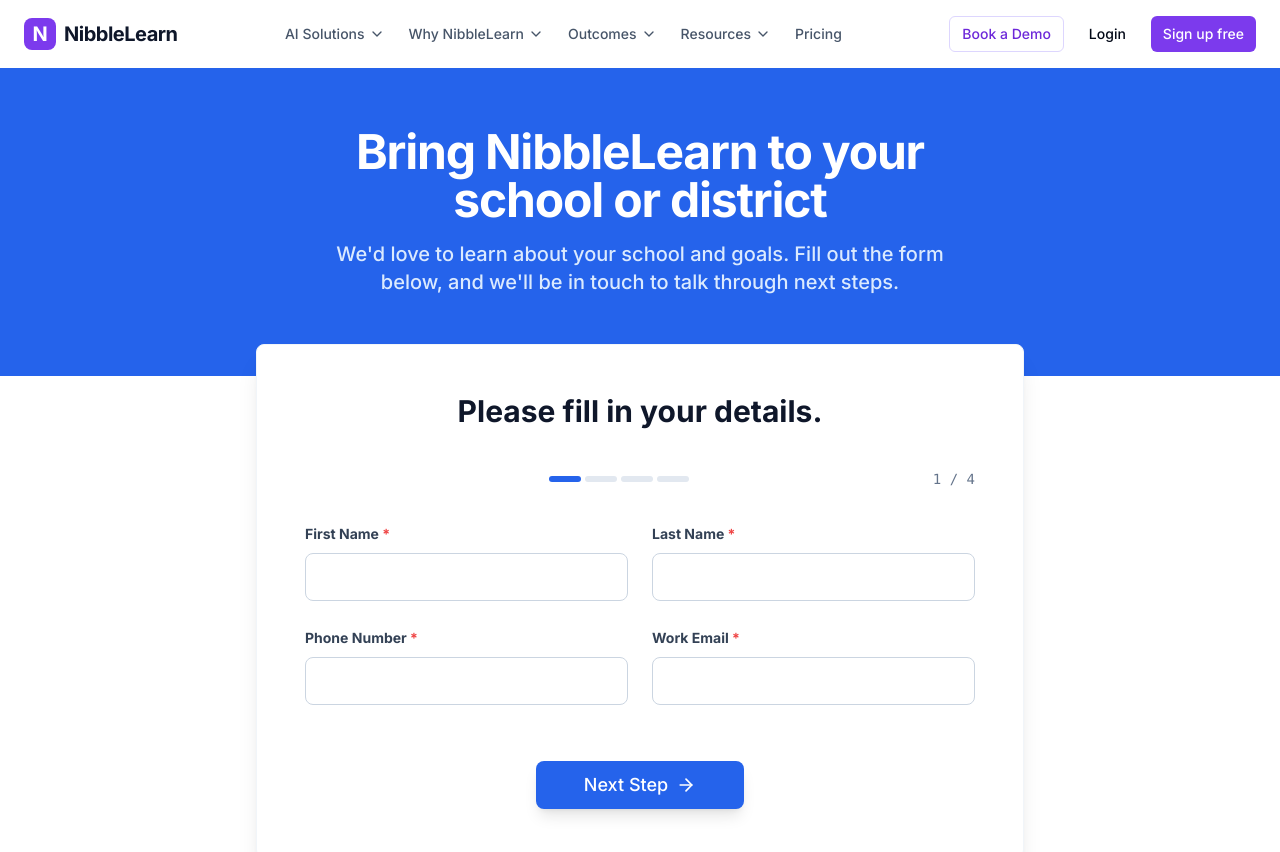
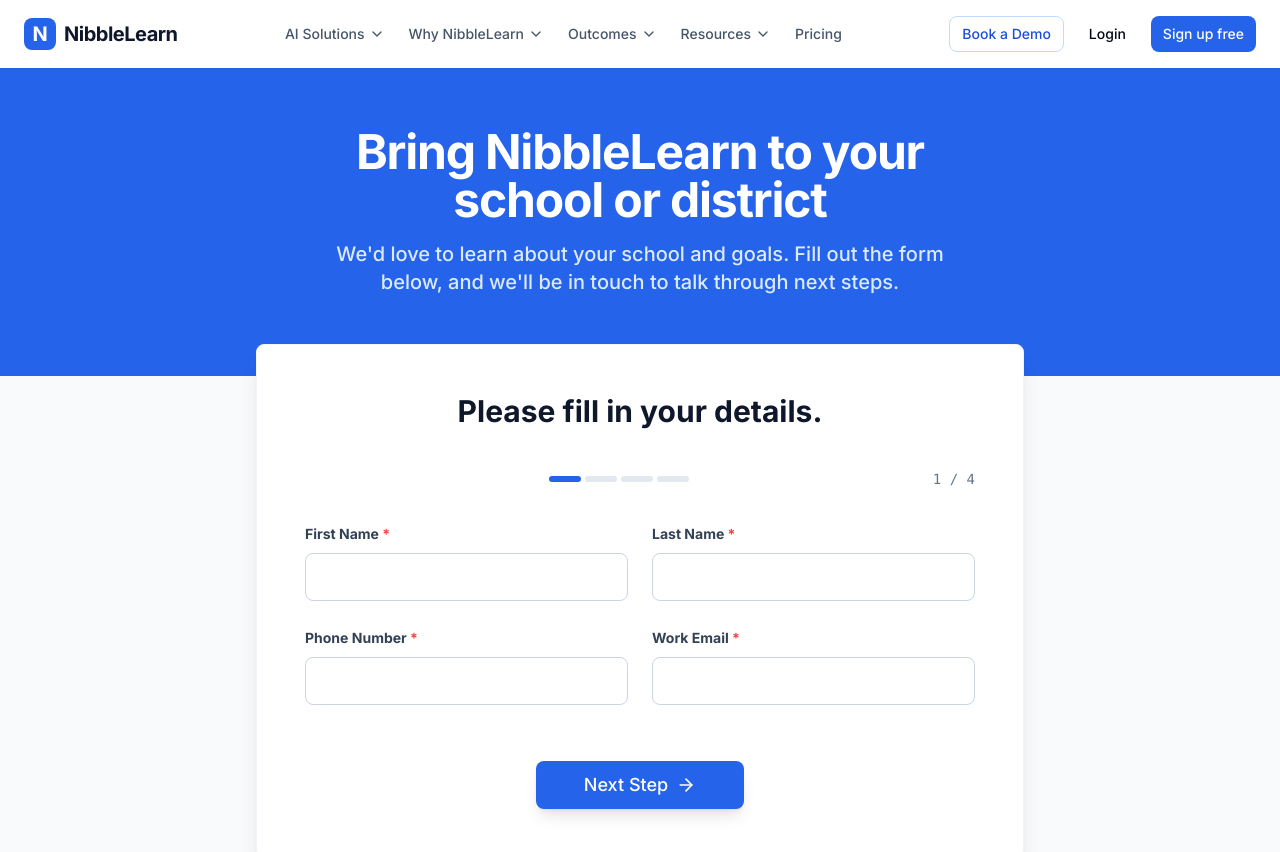
Before and after one commit to CodeCrafter19programmer/nibble-learn, a Next.js app: page /quote-request in a window 1280 px wide. Shown: the top 852 px of the page. Built offline with nearby package versions, Linux system fonts and the light colour scheme.

Commit message:
Implement theme support for Header/Footer and apply Blue/Amber/Violet themes to respective pages

```diff
--- a/src/app/for-schools/page.tsx
+++ b/src/app/for-schools/page.tsx
@@ -9,7 +9,7 @@ import { CTASection } from "@/components/sections/CTASection"
 export default function ForSchoolsPage() {
     return (
         <main className="min-h-screen bg-white">
-            <Header />
+            <Header theme="blue" />
             <SchoolsHero />
             <SchoolsFeatures />
             <div className="bg-slate-50">
@@ -17,7 +17,7 @@ export default function ForSchoolsPage() {
             </div>
             <TestimonialsSection />
             <CTASection />
-            <Footer />
+            <Footer theme="blue" />
         </main>
     )
 }
--- a/src/app/for-students/page.tsx
+++ b/src/app/for-students/page.tsx
@@ -8,7 +8,7 @@ import { ToolsShowcase } from "@/components/sections/ToolsShowcase"
 export default function ForStudentsPage() {
     return (
         <main className="min-h-screen bg-white">
-            <Header />
+            <Header theme="amber" />
             <StudentsHero />
             <StudentSafety />
 
@@ -18,7 +18,7 @@ export default function ForStudentsPage() {
             </div>
 
             <CTASection />
-            <Footer />
+            <Footer theme="amber" />
         </main>
     )
 }
--- a/src/app/for-teachers/page.tsx
+++ b/src/app/for-teachers/page.tsx
@@ -10,14 +10,14 @@ import { CTASection } from "@/components/sections/CTASection"
 export default function ForTeachersPage() {
     return (
         <main className="min-h-screen bg-white">
-            <Header />
+            <Header theme="violet" />
             <TeachersHero />
             <TeachersBenefits />
             <ToolsShowcase />
             <TestimonialsSection />
             <CommunitySection />
             <CTASection />
-            <Footer />
+            <Footer theme="violet" />
         </main>
     )
 }
--- a/src/app/quote-request/page.tsx
+++ b/src/app/quote-request/page.tsx
@@ -49,8 +49,8 @@ export default function QuoteRequestPage() {
     }
 
     return (
-        <div className="min-h-screen flex flex-col bg-white">
-            <Header />
+        <div className="min-h-screen flex flex-col bg-slate-50">
+            <Header theme="blue" />
 
             {/* Hero Section */}
             <section className="bg-blue-600 pt-32 pb-20 px-4 text-center">
@@ -290,7 +290,7 @@ export default function QuoteRequestPage() {
                 </div>
             </main>
 
-            <Footer />
+            <Footer theme="blue" />
         </div>
     )
 }
--- a/src/components/layout/Footer.tsx
+++ b/src/components/layout/Footer.tsx
@@ -1,7 +1,37 @@
 import Link from "next/link"
 import { School, Twitter, Linkedin, Instagram, Facebook, Youtube } from "lucide-react"
+import { cn } from "@/lib/utils"
 
-export function Footer() {
+type Theme = "violet" | "blue" | "amber"
+
+interface FooterProps {
+    theme?: Theme
+}
+
+export function Footer({ theme = "violet" }: FooterProps) {
+    const themeConfig = {
+        violet: {
+            logoBg: "bg-violet-600",
+            hoverText: "hover:text-violet-600",
+            socialHoverBg: "hover:bg-violet-100",
+            socialHoverText: "hover:text-violet-600"
+        },
+        blue: {
+            logoBg: "bg-blue-600",
+            hoverText: "hover:text-blue-600",
+            socialHoverBg: "hover:bg-blue-100",
+            socialHoverText: "hover:text-blue-600"
+        },
+        amber: {
+            logoBg: "bg-amber-500",
+            hoverText: "hover:text-amber-600",
+            socialHoverBg: "hover:bg-amber-100",
+            socialHoverText: "hover:text-amber-600"
+        }
+    }
+
+    const currentTheme = themeConfig[theme]
+
     return (
         <footer className="bg-white border-t border-slate-100 pt-20 pb-10">
             <div className="container mx-auto px-4">
@@ -10,7 +40,7 @@ export function Footer() {
                     {/* Column 1: Brand (Span 2 on desktop) */}
                     <div className="col-span-2 lg:col-span-2">
                         <Link href="/" className="flex items-center gap-2 mb-6">
-                            <div className="w-8 h-8 bg-violet-600 rounded-lg flex items-center justify-center text-white font-bold text-xl">
+                            <div className={cn("w-8 h-8 rounded-lg flex items-center justify-center text-white font-bold text-xl", currentTheme.logoBg)}>
                                 N
                             </div>
                             <span className="font-bold text-xl tracking-tight text-slate-900">
@@ -22,7 +52,7 @@ export function Footer() {
                         </p>
                         <div className="flex gap-4">
                             {[Twitter, Linkedin, Instagram, Facebook, Youtube].map((Icon, i) => (
-                                <a key={i} href="#" className="w-8 h-8 rounded-full bg-slate-100 flex items-center justify-center text-slate-500 hover:bg-violet-100 hover:text-violet-600 transition-colors">
+                                <a key={i} href="#" className={cn("w-8 h-8 rounded-full bg-slate-100 flex items-center justify-center text-slate-500 transition-colors", currentTheme.socialHoverBg, currentTheme.socialHoverText)}>
                                     <Icon className="w-4 h-4" />
                                 </a>
                             ))}
@@ -33,11 +63,11 @@ export function Footer() {
                     <div>
                         <h4 className="font-bold text-slate-900 mb-6">AI Solutions</h4>
                         <ul className="space-y-3">
-                            <li><Link href="/for-schools" className="text-slate-500 hover:text-violet-600 text-sm">For Schools</Link></li>
-                            <li><Link href="/for-teachers" className="text-slate-500 hover:text-violet-600 text-sm">For Teachers</Link></li>
-                            <li><Link href="/for-students" className="text-slate-500 hover:text-violet-600 text-sm">For Students</Link></li>
-                            <li><Link href="/tools" className="text-slate-500 hover:text-violet-600 text-sm">AI Tools</Link></li>
-                            <li><Link href="/pricing" className="text-slate-500 hover:text-violet-600 text-sm">Pricing</Link></li>
+                            <li><Link href="/for-schools" className={cn("text-slate-500 text-sm", currentTheme.hoverText)}>For Schools</Link></li>
+                            <li><Link href="/for-teachers" className={cn("text-slate-500 text-sm", currentTheme.hoverText)}>For Teachers</Link></li>
+                            <li><Link href="/for-students" className={cn("text-slate-500 text-sm", currentTheme.hoverText)}>For Students</Link></li>
+                            <li><Link href="/tools" className={cn("text-slate-500 text-sm", currentTheme.hoverText)}>AI Tools</Link></li>
+                            <li><Link href="/pricing" className={cn("text-slate-500 text-sm", currentTheme.hoverText)}>Pricing</Link></li>
                         </ul>
                     </div>
 
@@ -45,11 +75,11 @@ export function Footer() {
                     <div>
                         <h4 className="font-bold text-slate-900 mb-6">Outcomes</h4>
                         <ul className="space-y-3">
-                            <li><Link href="/for-schools" className="text-slate-500 hover:text-violet-600 text-sm">Privacy & Security</Link></li>
-                            <li><Link href="/for-students" className="text-slate-500 hover:text-violet-600 text-sm">Student Outcomes</Link></li>
-                            <li><Link href="/for-students" className="text-slate-500 hover:text-violet-600 text-sm">AI Literacy</Link></li>
-                            <li><Link href="/for-teachers" className="text-slate-500 hover:text-violet-600 text-sm">Save Time</Link></li>
-                            <li><Link href="/for-schools" className="text-slate-500 hover:text-violet-600 text-sm">AI Policy</Link></li>
+                            <li><Link href="/for-schools" className={cn("text-slate-500 text-sm", currentTheme.hoverText)}>Privacy & Security</Link></li>
+                            <li><Link href="/for-students" className={cn("text-slate-500 text-sm", currentTheme.hoverText)}>Student Outcomes</Link></li>
+                            <li><Link href="/for-students" className={cn("text-slate-500 text-sm", currentTheme.hoverText)}>AI Literacy</Link></li>
+                            <li><Link href="/for-teachers" className={cn("text-slate-500 text-sm", currentTheme.hoverText)}>Save Time</Link></li>
+                            <li><Link href="/for-schools" className={cn("text-slate-500 text-sm", currentTheme.hoverText)}>AI Policy</Link></li>
                         </ul>
                     </div>
 
@@ -57,12 +87,12 @@ export function Footer() {
                     <div>
                         <h4 className="font-bold text-slate-900 mb-6">Resources</h4>
                         <ul className="space-y-3">
-                            <li><Link href="/tools" className="text-slate-500 hover:text-violet-600 text-sm">AI Tools</Link></li>
-                            <li><Link href="/pricing" className="text-slate-500 hover:text-violet-600 text-sm">Pricing</Link></li>
-                            <li><Link href="/for-teachers" className="text-slate-500 hover:text-violet-600 text-sm">Professional Dev</Link></li>
-                            <li><Link href="/login" className="text-slate-500 hover:text-violet-600 text-sm">Login</Link></li>
-                            <li><Link href="/school/dashboard" className="text-slate-500 hover:text-violet-600 text-sm">Admin Dashboard (Demo)</Link></li>
-                            <li><Link href="/signup" className="text-slate-500 hover:text-violet-600 text-sm">Sign Up</Link></li>
+                            <li><Link href="/tools" className={cn("text-slate-500 text-sm", currentTheme.hoverText)}>AI Tools</Link></li>
+                            <li><Link href="/pricing" className={cn("text-slate-500 text-sm", currentTheme.hoverText)}>Pricing</Link></li>
+                            <li><Link href="/for-teachers" className={cn("text-slate-500 text-sm", currentTheme.hoverText)}>Professional Dev</Link></li>
+                            <li><Link href="/login" className={cn("text-slate-500 text-sm", currentTheme.hoverText)}>Login</Link></li>
+                            <li><Link href="/school/dashboard" className={cn("text-slate-500 text-sm", currentTheme.hoverText)}>Admin Dashboard (Demo)</Link></li>
+                            <li><Link href="/signup" className={cn("text-slate-500 text-sm", currentTheme.hoverText)}>Sign Up</Link></li>
                         </ul>
                     </div>
 
@@ -70,11 +100,11 @@ export function Footer() {
                     <div>
                         <h4 className="font-bold text-slate-900 mb-6">Company</h4>
                         <ul className="space-y-3">
-                            <li><Link href="/" className="text-slate-500 hover:text-violet-600 text-sm">About Us</Link></li>
-                            <li><Link href="/for-schools" className="text-slate-500 hover:text-violet-600 text-sm">For Schools</Link></li>
-                            <li><Link href="/for-teachers" className="text-slate-500 hover:text-violet-600 text-sm">For Teachers</Link></li>
-                            <li><Link href="/pricing" className="text-slate-500 hover:text-violet-600 text-sm">Pricing</Link></li>
-                            <li><Link href="/login" className="text-slate-500 hover:text-violet-600 text-sm">Contact</Link></li>
+                            <li><Link href="/" className={cn("text-slate-500 text-sm", currentTheme.hoverText)}>About Us</Link></li>
+                            <li><Link href="/for-schools" className={cn("text-slate-500 text-sm", currentTheme.hoverText)}>For Schools</Link></li>
+                            <li><Link href="/for-teachers" className={cn("text-slate-500 text-sm", currentTheme.hoverText)}>For Teachers</Link></li>
+                            <li><Link href="/pricing" className={cn("text-slate-500 text-sm", currentTheme.hoverText)}>Pricing</Link></li>
+                            <li><Link href="/login" className={cn("text-slate-500 text-sm", currentTheme.hoverText)}>Contact</Link></li>
                         </ul>
                     </div>
                 </div>
@@ -84,9 +114,9 @@ export function Footer() {
                         © 2026 NibbleLearn, Inc. All rights reserved.
                     </p>
                     <div className="flex gap-6">
-                        <Link href="#" className="text-slate-400 hover:text-violet-600 text-sm">Privacy Policy</Link>
-                        <Link href="#" className="text-slate-400 hover:text-violet-600 text-sm">Terms of Service</Link>
-                        <Link href="#" className="text-slate-400 hover:text-violet-600 text-sm">Security</Link>
+                        <Link href="#" className={cn("text-slate-400 text-sm", currentTheme.hoverText)}>Privacy Policy</Link>
+                        <Link href="#" className={cn("text-slate-400 text-sm", currentTheme.hoverText)}>Terms of Service</Link>
+                        <Link href="#" className={cn("text-slate-400 text-sm", currentTheme.hoverText)}>Security</Link>
                     </div>
                 </div>
             </div>
--- a/src/components/layout/Header.tsx
+++ b/src/components/layout/Header.tsx
@@ -67,7 +67,7 @@ const navItems: NavSection[] = [
         label: "Why NibbleLearn",
         items: [
             { title: "Privacy & Security", icon: ShieldCheck, href: "/privacy" },
-            { title: "Student Success", icon: BookOpen, href: "/student-success" }, // Reusing BookOpen for lack of exact match
+            { title: "Student Success", icon: BookOpen, href: "/student-success" },
             { title: "AI Literacy", icon: Zap, href: "/ai-literacy" },
             { title: "Integrations", icon: Layout, href: "/integrations" },
             { title: "AI Policy", icon: Map, href: "/ai-policy" },
@@ -97,7 +97,13 @@ const navItems: NavSection[] = [
     }
 ]
 
-export function Header() {
+type Theme = "violet" | "blue" | "amber"
+
+interface HeaderProps {
+    theme?: Theme
+}
+
+export function Header({ theme = "violet" }: HeaderProps) {
     const [hoveredNav, setHoveredNav] = useState<string | null>(null)
     const [isMobileMenuOpen, setIsMobileMenuOpen] = useState(false)
     const [scrolled, setScrolled] = useState(false)
@@ -110,6 +116,44 @@ export function Header() {
         return () => window.removeEventListener("scroll", handleScroll)
     }, [])
 
+    const themeConfig = {
+        violet: {
+            logoBg: "bg-violet-600",
+            textHover: "hover:text-violet-600",
+            groupTextHover: "group-hover/item:text-violet-700",
+            iconBg: "bg-violet-100",
+            iconText: "text-violet-600",
+            iconBgHover: "group-hover/item:bg-violet-200",
+            navHoverBg: "hover:bg-violet-50",
+            ctaOutline: "border-violet-200 text-violet-700 hover:bg-violet-50 hover:text-violet-800",
+            linkText: "text-violet-600"
+        },
+        blue: {
+            logoBg: "bg-blue-600",
+            textHover: "hover:text-blue-600",
+            groupTextHover: "group-hover/item:text-blue-700",
+            iconBg: "bg-blue-100",
+            iconText: "text-blue-600",
+            iconBgHover: "group-hover/item:bg-blue-200",
+            navHoverBg: "hover:bg-blue-50",
+            ctaOutline: "border-blue-200 text-blue-700 hover:bg-blue-50 hover:text-blue-800",
+            linkText: "text-blue-600"
+        },
+        amber: {
+            logoBg: "bg-amber-500",
+            textHover: "hover:text-amber-600",
+            groupTextHover: "group-hover/item:text-amber-700",
+            iconBg: "bg-amber-100",
+            iconText: "text-amber-600",
+            iconBgHover: "group-hover/item:bg-amber-200",
+            navHoverBg: "hover:bg-amber-50",
+            ctaOutline: "border-amber-200 text-amber-700 hover:bg-amber-50 hover:text-amber-800",
+            linkText: "text-amber-600"
+        }
+    }
+
+    const currentTheme = themeConfig[theme]
+
     return (
         <header
             className={cn(
@@ -120,7 +164,7 @@ export function Header() {
             <div className="container mx-auto px-4 md:px-6 flex items-center justify-between">
                 {/* Logo */}
                 <Link href="/" className="flex items-center gap-2 z-50 relative">
-                    <div className="w-8 h-8 bg-violet-600 rounded-lg flex items-center justify-center text-white font-bold text-xl">
+                    <div className={cn("w-8 h-8 rounded-lg flex items-center justify-center text-white font-bold text-xl", currentTheme.logoBg)}>
                         N
                     </div>
                     <span className="font-bold text-xl tracking-tight text-slate-900">
@@ -137,7 +181,7 @@ export function Header() {
                             onMouseEnter={() => setHoveredNav(nav.label)}
                             onMouseLeave={() => setHoveredNav(null)}
                         >
-                            <button className="flex items-center gap-1 font-medium text-sm text-slate-600 hover:text-violet-600 py-2">
+                            <button className={cn("flex items-center gap-1 font-medium text-sm text-slate-600 py-2 transition-colors", currentTheme.textHover)}>
                                 {nav.label}
                                 <ChevronDown className="w-4 h-4 transition-transform group-hover:rotate-180" />
                             </button>
@@ -156,13 +200,13 @@ export function Header() {
                                                 <Link
                                                     key={item.title}
                                                     href={item.href}
-                                                    className="flex items-start gap-4 p-3 rounded-lg hover:bg-violet-50 transition-colors group/item"
+                                                    className={cn("flex items-start gap-4 p-3 rounded-lg transition-colors group/item", currentTheme.navHoverBg)}
                                                 >
-                                                    <div className="p-2 bg-violet-100 text-violet-600 rounded-md group-hover/item:bg-violet-200 transition-colors">
+                                                    <div className={cn("p-2 rounded-md transition-colors", currentTheme.iconBg, currentTheme.iconText, currentTheme.iconBgHover)}>
                                                         <item.icon className="w-5 h-5" />
                                                     </div>
                                                     <div>
-                                                        <h4 className="font-semibold text-slate-900 text-sm group-hover/item:text-violet-700">
+                                                        <h4 className={cn("font-semibold text-slate-900 text-sm", currentTheme.groupTextHover)}>
                                                             {item.title}
                                                         </h4>
                                                         {item.description && (
@@ -176,7 +220,7 @@ export function Header() {
                                         </div>
                                         {/* Optional Highlight/Featured */}
                                         <div className="mt-4 pt-4 border-t border-slate-100">
-                                            <Link href="/demo" className="text-sm font-medium text-violet-600 flex items-center hover:underline">
+                                            <Link href="/demo" className={cn("text-sm font-medium flex items-center hover:underline", currentTheme.linkText)}>
                                                 See all features for {nav.label} →
                                             </Link>
                                         </div>
@@ -185,20 +229,20 @@ export function Header() {
                             </AnimatePresence>
                         </div>
                     ))}
-                    <Link href="/pricing" className="font-medium text-sm text-slate-600 hover:text-violet-600">
+                    <Link href="/pricing" className={cn("font-medium text-sm text-slate-600", currentTheme.textHover)}>
                         Pricing
                     </Link>
                 </nav>
 
                 {/* Desktop CTAs */}
                 <div className="hidden lg:flex items-center gap-3">
-                    <Button variant="outline" size="sm" asChild className="hidden xl:flex border-violet-200 text-violet-700 hover:bg-violet-50 hover:text-violet-800">
+                    <Button variant="outline" size="sm" asChild className={cn("hidden xl:flex rounded-lg", currentTheme.ctaOutline)}>
                         <Link href="/quote-request">Book a Demo</Link>
                     </Button>
-                    <Button variant="ghost" size="sm" asChild>
+                    <Button variant="ghost" size="sm" asChild className="rounded-lg">
                         <Link href="/login">Login</Link>
                     </Button>
-                    <Button variant="default" size="sm" asChild>
+                    <Button variant="default" size="sm" asChild className={cn("rounded-lg", theme === 'blue' ? "bg-blue-600 hover:bg-blue-700" : theme === 'amber' ? "bg-amber-500 hover:bg-amber-600" : "")}>
                         <Link href="/signup">Sign up free</Link>
                     </Button>
                 </div>
@@ -233,7 +277,7 @@ export function Header() {
                                                 className="flex items-center gap-3 py-2 text-sm text-slate-600"
                                                 onClick={() => setIsMobileMenuOpen(false)}
                                             >
-                                                <item.icon className="w-4 h-4 text-violet-500" />
+                                                <item.icon className={cn("w-4 h-4", currentTheme.iconText)} />
                                                 {item.title}
                                             </Link>
                                         ))}
@@ -241,13 +285,13 @@ export function Header() {
                                 </div>
                             ))}
                             <div className="pt-4 space-y-3">
-                                <Button className="w-full" size="lg" asChild>
+                                <Button className={cn("w-full rounded-lg", theme === 'blue' ? "bg-blue-600 hover:bg-blue-700" : theme === 'amber' ? "bg-amber-500 hover:bg-amber-600" : "")} size="lg" asChild>
                                     <Link href="/signup">Sign up free</Link>
                                 </Button>
-                                <Button variant="outline" className="w-full" size="lg" asChild>
+                                <Button variant="outline" className="w-full rounded-lg" size="lg" asChild>
                                     <Link href="/quote-request">Book a demo</Link>
                                 </Button>
-                                <Button variant="ghost" className="w-full" size="lg" asChild>
+                                <Button variant="ghost" className="w-full rounded-lg" size="lg" asChild>
                                     <Link href="/login">Login</Link>
                                 </Button>
                             </div>
```
